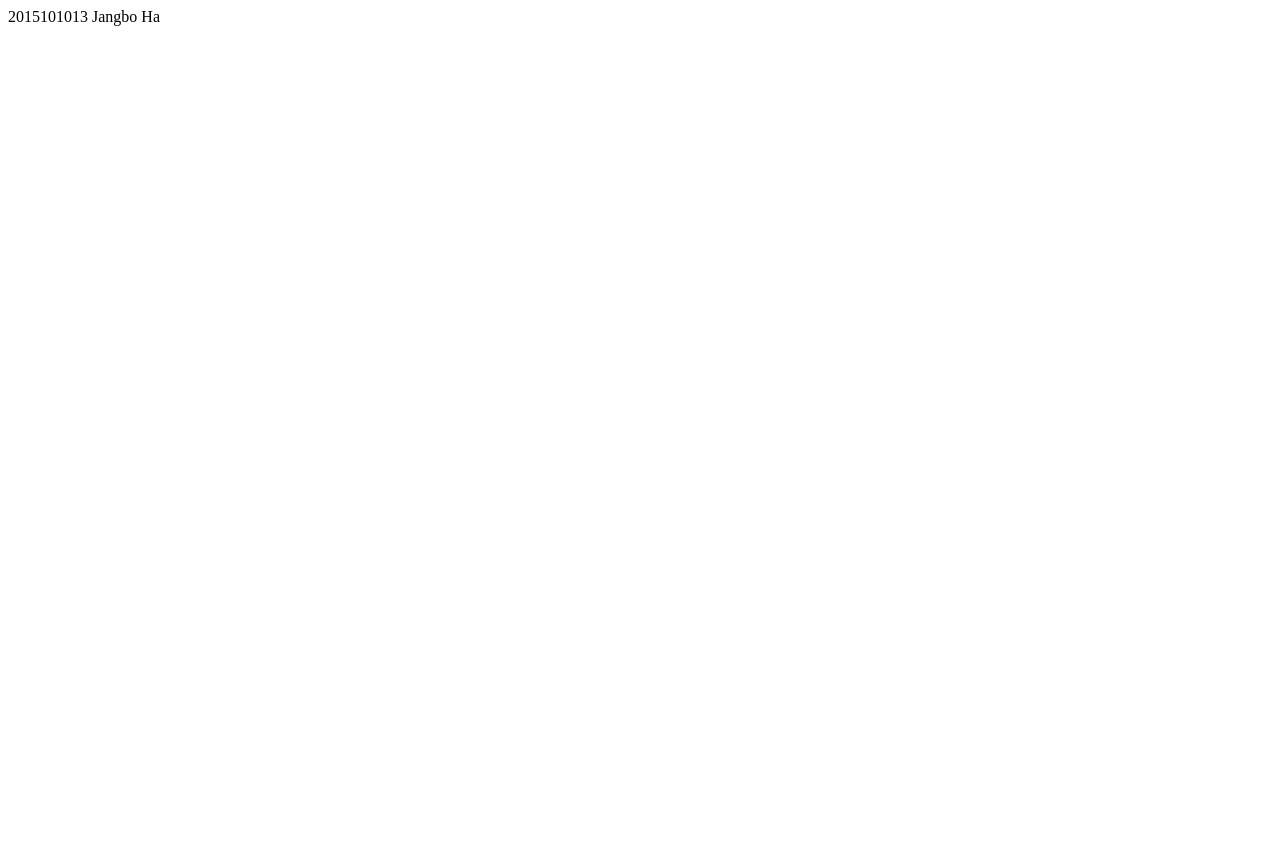
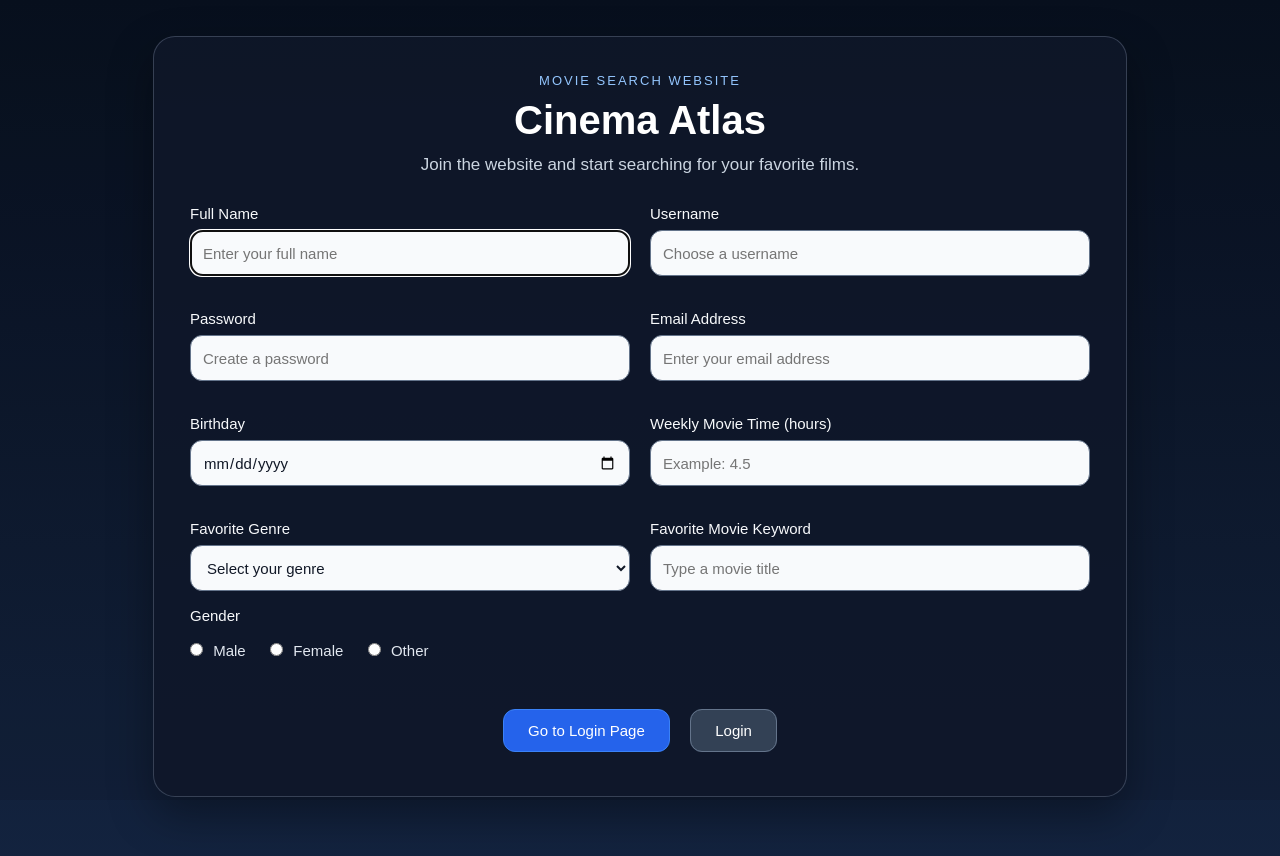
Before and after one commit to 2015101013/HomeworkRepository, a plain HTML site: page LAB2/signup.html in a window 1280 px wide. Before the commit the page ends 800 px from the top, so only its background shows below. Drawn offline with Linux system fonts and the light colour scheme.

Commit message:
Add files via upload

```diff
--- /dev/null
+++ b/LAB2/login.html
@@ -0,0 +1,40 @@
+<!DOCTYPE html>
+<html lang="en">
+<head>
+    <meta charset="UTF-8">
+    <meta name="viewport" content="width=device-width, initial-scale=1.0">
+    <title>Cinema Atlas - Login</title>
+    <link rel="stylesheet" type="text/css" href="main.css">
+</head>
+<body>
+    <div class="overlay"></div>
+    <div class="page-wrapper">
+        <div class="card login-card">
+            <div class="hero">
+                <p class="eyebrow">WELCOME BACK</p>
+                <h1>Login</h1>
+                <p class="subtitle">Sign in and continue your journey through cinema.</p>
+            </div>
+
+            <form action="#" method="post">
+                <div class="field">
+                    <label for="login-username">Username</label>
+                    <input type="text" id="login-username" name="login-username" placeholder="Enter your username" required autocomplete="username">
+                </div>
+
+                <div class="field">
+                    <label for="login-password">Password</label>
+                    <input type="password" id="login-password" name="login-password" placeholder="Enter your password" required autocomplete="current-password">
+                </div>
+
+                <div class="button-row">
+                    <button type="submit" class="primary-btn">Login</button>
+                    <button type="reset" class="secondary-btn">Cancel</button>
+                </div>
+            </form>
+
+            <p class="bottom-link">Need an account? <a href="signup.html">Go back to Sign Up</a></p>
+        </div>
+    </div>
+</body>
+</html>
--- /dev/null
+++ b/LAB2/main.css
@@ -0,0 +1,167 @@
+body {
+    background-color: #08101f;
+    text-align: center;
+    padding: 36px;
+    margin: 0;
+    border: 0;
+    font-size: 16px;
+    font-family: Arial, Helvetica, sans-serif;
+    color: #e2e8f0;
+    width: auto;
+    height: 100vh;
+    background-image: linear-gradient(180deg, #08101f 0%, #13233f 100%);
+}
+
+.overlay {
+    width: 100%;
+    height: 100%;
+    position: fixed;
+    margin: 0;
+    padding: 0;
+    background-color: rgba(0, 0, 0, 0.08);
+    top: 0;
+    left: 0;
+    z-index: 0;
+}
+
+.page-wrapper {
+    width: 100%;
+    height: 100%;
+    position: relative;
+    z-index: 1;
+}
+
+.card {
+    width: 900px;
+    height: auto;
+    margin: 0 auto;
+    padding: 36px;
+    border: 1px solid rgba(148, 163, 184, 0.30);
+    border-radius: 22px;
+    background-color: rgba(15, 23, 42, 0.88);
+    text-align: left;
+    box-shadow: 0 18px 44px rgba(0, 0, 0, 0.35);
+}
+
+.login-card {
+    width: 480px;
+    margin-top: 60px;
+}
+
+.hero {
+    text-align: center;
+    margin-bottom: 30px;
+}
+
+.eyebrow {
+    color: #93c5fd;
+    font-size: 13px;
+    margin: 0 0 10px 0;
+    letter-spacing: 2px;
+}
+
+h1 {
+    color: #ffffff;
+    font-size: 40px;
+    margin: 0 0 12px 0;
+}
+
+.subtitle {
+    color: #cbd5e1;
+    font-size: 17px;
+    margin: 0;
+}
+
+.form-grid {
+    display: grid;
+    grid-template-columns: 1fr 1fr;
+    gap: 18px 20px;
+}
+
+.field {
+    margin-bottom: 16px;
+}
+
+.full-width {
+    width: 100%;
+    height: auto;
+}
+
+label {
+    display: block;
+    margin-bottom: 8px;
+    color: #f8fafc;
+    font-size: 15px;
+    font-family: Arial, Helvetica, sans-serif;
+}
+
+input, select {
+    width: 100%;
+    height: 46px;
+    padding: 11px 12px;
+    margin: 0;
+    border: 1px solid #64748b;
+    border-radius: 12px;
+    background-color: #f8fafc;
+    color: #111827;
+    font-size: 15px;
+    font-family: Arial, Helvetica, sans-serif;
+    box-sizing: border-box;
+}
+
+.radio-group {
+    width: 100%;
+    height: auto;
+    text-align: left;
+    padding: 10px 0 6px 0;
+    margin: 0;
+}
+
+.radio-group label {
+    display: inline-block;
+    color: #e2e8f0;
+    margin-right: 20px;
+}
+
+.radio-group input {
+    width: auto;
+    height: auto;
+    margin-right: 6px;
+}
+
+.button-row {
+    text-align: center;
+    margin-top: 28px;
+}
+
+.primary-btn, .secondary-btn {
+    width: auto;
+    height: auto;
+    padding: 12px 24px;
+    margin: 8px;
+    border: 1px solid #3b82f6;
+    border-radius: 12px;
+    background-color: #2563eb;
+    color: #ffffff;
+    font-size: 15px;
+    font-family: Arial, Helvetica, sans-serif;
+    text-decoration: none;
+    cursor: pointer;
+}
+
+.secondary-btn {
+    border: 1px solid #64748b;
+    background-color: #334155;
+}
+
+.bottom-link {
+    text-align: center;
+    color: #cbd5e1;
+    font-size: 15px;
+    margin-top: 18px;
+}
+
+.bottom-link a {
+    color: #93c5fd;
+    text-decoration: none;
+}
--- a/LAB2/signup.html
+++ b/LAB2/signup.html
@@ -1 +1,87 @@
-2015101013 Jangbo Ha
+<!DOCTYPE html>
+<html lang="en">
+<head>
+    <meta charset="UTF-8">
+    <meta name="viewport" content="width=device-width, initial-scale=1.0">
+    <title>Cinema Atlas - Sign Up</title>
+    <link rel="stylesheet" type="text/css" href="main.css">
+</head>
+<body>
+    <div class="overlay"></div>
+    <div class="page-wrapper">
+        <div class="card">
+            <div class="hero">
+                <p class="eyebrow">MOVIE SEARCH WEBSITE</p>
+                <h1>Cinema Atlas</h1>
+                <p class="subtitle">Join the website and start searching for your favorite films.</p>
+            </div>
+
+            <form action="login.html" method="get">
+                <div class="form-grid">
+                    <div class="field">
+                        <label for="fullname">Full Name</label>
+                        <input type="text" id="fullname" name="fullname" autofocus placeholder="Enter your full name" required autocomplete="name">
+                    </div>
+
+                    <div class="field">
+                        <label for="username">Username</label>
+                        <input type="text" id="username" name="username" placeholder="Choose a username" required autocomplete="username">
+                    </div>
+
+                    <div class="field">
+                        <label for="password">Password</label>
+                        <input type="password" id="password" name="password" placeholder="Create a password" required autocomplete="new-password">
+                    </div>
+
+                    <div class="field">
+                        <label for="email">Email Address</label>
+                        <input type="email" id="email" name="email" placeholder="Enter your email address" required autocomplete="email">
+                    </div>
+
+                    <div class="field">
+                        <label for="birthday">Birthday</label>
+                        <input type="date" id="birthday" name="birthday" required>
+                    </div>
+
+                    <div class="field">
+                        <label for="watchtime">Weekly Movie Time (hours)</label>
+                        <input type="number" id="watchtime" name="watchtime" min="0" max="50" step="0.5" placeholder="Example: 4.5" required>
+                    </div>
+
+                    <div class="field">
+                        <label for="genre">Favorite Genre</label>
+                        <select id="genre" name="genre" required>
+                            <option value="">Select your genre</option>
+                            <option>Science Fiction</option>
+                            <option>Action</option>
+                            <option>Drama</option>
+                            <option>Thriller</option>
+                            <option>Fantasy</option>
+                            <option>Animation</option>
+                        </select>
+                    </div>
+
+                    <div class="field">
+                        <label for="moviekeyword">Favorite Movie Keyword</label>
+                        <input type="search" id="moviekeyword" name="moviekeyword" placeholder="Type a movie title" required>
+                    </div>
+                </div>
+
+                <div class="field full-width">
+                    <label>Gender</label>
+                    <div class="radio-group">
+                        <label><input type="radio" name="gender" value="male" required> Male</label>
+                        <label><input type="radio" name="gender" value="female"> Female</label>
+                        <label><input type="radio" name="gender" value="other"> Other</label>
+                    </div>
+                </div>
+
+                <div class="button-row">
+                    <button type="submit" class="primary-btn">Go to Login Page</button>
+                    <a class="secondary-btn" href="login.html">Login</a>
+                </div>
+            </form>
+        </div>
+    </div>
+</body>
+</html>
```
